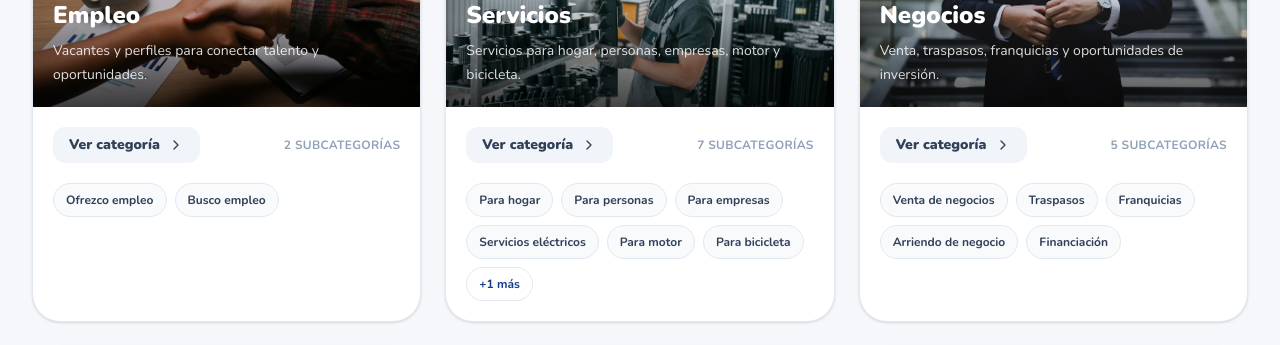
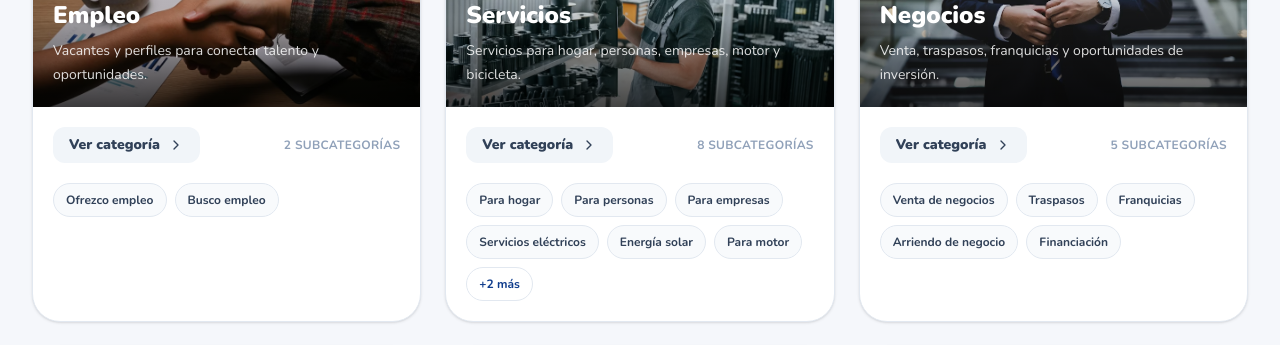
Before and after one commit to mrpapas001-eng/kubo, a Next.js app: page /categoria in a window 1280 px wide. Shown: the part 900-1245 px from the top of the page. Built offline with nearby package versions, Linux system fonts and the light colour scheme.

Commit message:
Move solar energy to services

```diff
--- a/app/api/listings/route.ts
+++ b/app/api/listings/route.ts
@@ -31,6 +31,7 @@ const PUBLISH_CATEGORIES: Record<string, string[]> = {
     "personas",
     "empresas",
     "electricos",
+    "energia-solar",
     "motor",
     "bicicleta",
     "otros",
@@ -110,7 +111,6 @@ const PUBLISH_CATEGORIES: Record<string, string[]> = {
     "organizacion",
     "jardin-y-terraza",
     "otros",
-    "energia-solar",
   ],
 };
 
@@ -187,7 +187,9 @@ export async function POST(req: Request) {
     const location = String(body?.location ?? "").trim();
     const categorySlug = String(body?.categorySlug ?? "").trim();
     const subcategorySlug = String(body?.subcategorySlug ?? "").trim();
-    const template = String(body?.template ?? "GENERAL").trim();
+    const template = categorySlug === "servicios"
+      ? "SERVICE_JOB"
+      : String(body?.template ?? "GENERAL").trim();
     const sellerType = String(body?.sellerType ?? "PARTICULAR").trim();
     const currency = String(body?.currency ?? "COP").trim();
 
--- a/app/categoria/[slug]/[subslug]/page.tsx
+++ b/app/categoria/[slug]/[subslug]/page.tsx
@@ -61,7 +61,6 @@ if (slug === "hogar") {
   if (subslug === "organizacion") return "/hogar-organizacion.jpg";
   if (subslug === "jardin-y-terraza") return "/hogar-jardin.jpg";
   if (subslug === "otros") return "/hogar-hero.jpg";
-  if (subslug === "energia-solar") return "/energia-solar.jpg";
   return "/hogar-hero.jpg";
 }
 
@@ -76,6 +75,7 @@ if (slug === "hogar") {
     if (subslug === "personas") return "/servicios-personas.jpg";
     if (subslug === "empresas") return "/servicios-empresas.jpg";
     if (subslug === "electricos") return "/servicios-electricos.jpg";
+    if (subslug === "energia-solar") return "/energia-solar.jpg";
     if (subslug === "motor") return "/servicios-motor.jpg";
     if (subslug === "bicicleta") return "/servicios-bicicleta.jpg";
     if (subslug === "otros") return "/servicios-otros.jpg";
--- a/app/categoria/[slug]/page.tsx
+++ b/app/categoria/[slug]/page.tsx
@@ -110,7 +110,6 @@ function getSubcategoryImage(categorySlug: string, subSlug: string) {
   if (categorySlug === "inmobiliaria") {
     if (subSlug === "casa") return "/inmo-casa.jpg";
     if (subSlug === "apartamento") return "/inmo-apartamento.jpg";
-    if (subSlug === "energia-solar") return "/energia-solar.jpg";
     if (subSlug === "apartaestudio") return "/inmo-apartaestudio.jpg";
     if (subSlug === "local-comercial") return "/inmo-local.jpg";
     if (subSlug === "finca") return "/inmo-finca.jpg";
@@ -149,7 +148,6 @@ if (categorySlug === "celulares") {
     if (subSlug === "organizacion") return "/hogar-organizacion.jpg";
     if (subSlug === "jardin-y-terraza") return "/hogar-jardin.jpg";
     if (subSlug === "otros") return "/hogar-hero.jpg";
-    if (subSlug === "energia-solar") return "/energia-solar.jpg";
   }
 
   if (categorySlug === "empleo") {
@@ -161,6 +159,7 @@ if (categorySlug === "celulares") {
     if (subSlug === "hogar") return "/servicios-hogar.jpg";
     if (subSlug === "personas") return "/servicios-personas.jpg";
     if (subSlug === "empresas") return "/servicios-empresas.jpg";
+    if (subSlug === "energia-solar") return "/energia-solar.jpg";
     if (subSlug === "electricos") return "/servicios-electricos.jpg";
     if (subSlug === "motor") return "/servicios-motor.jpg";
     if (subSlug === "bicicleta") return "/servicios-bicicleta.jpg";
--- a/app/publish/page.tsx
+++ b/app/publish/page.tsx
@@ -164,6 +164,7 @@ const CATEGORY_OPTIONS: Array<{
       { slug: "personas", label: "Para personas" },
       { slug: "empresas", label: "Para empresas" },
       { slug: "electricos", label: "Servicios eléctricos" },
+      { slug: "energia-solar", label: "Energía solar" },
       { slug: "motor", label: "Para motor" },
       { slug: "bicicleta", label: "Para bicicleta" },
       { slug: "otros", label: "Otros servicios" },
@@ -303,7 +304,6 @@ const CATEGORY_OPTIONS: Array<{
       { slug: "organizacion", label: "Organización" },
       { slug: "jardin-y-terraza", label: "Jardín y terraza" },
       { slug: "otros", label: "Otros" },
-      { slug: "energia-solar", label: "Energía solar" },
     ],
   },
 ];
@@ -820,7 +820,7 @@ if (isMoto) {
           location: location.trim(),
           categorySlug: category,
           subcategorySlug: subcategory,
-          template: "GENERAL",
+          template: category === "servicios" ? "SERVICE_JOB" : "GENERAL",
           sellerType,
           isVerified: false,
           imageUrl: uploadedUrls[0] ?? null,
--- a/data/categories.ts
+++ b/data/categories.ts
@@ -66,6 +66,7 @@ export const CATEGORIES: Category[] = [
       { slug: "personas", label: "Para personas", template: "SERVICE_JOB" },
       { slug: "empresas", label: "Para empresas", template: "SERVICE_JOB" },
       { slug: "electricos", label: "Servicios eléctricos", template: "SERVICE_JOB" },
+      { slug: "energia-solar", label: "Energía solar", template: "SERVICE_JOB" },
       { slug: "motor", label: "Para motor", template: "SERVICE_JOB" },
       { slug: "bicicleta", label: "Para bicicleta", template: "SERVICE_JOB" },
       { slug: "otros", label: "Otros servicios", template: "SERVICE_JOB" },
@@ -170,7 +171,6 @@ export const CATEGORIES: Category[] = [
       { slug: "organizacion", label: "Organización", template: "PRODUCT" },
       { slug: "jardin-y-terraza", label: "Jardín y terraza", template: "PRODUCT" },
       { slug: "otros", label: "Otros", template: "PRODUCT" },
-      { slug: "energia-solar", label: "Energía solar", template: "PRODUCT" },
     ],
   },
   {
```
